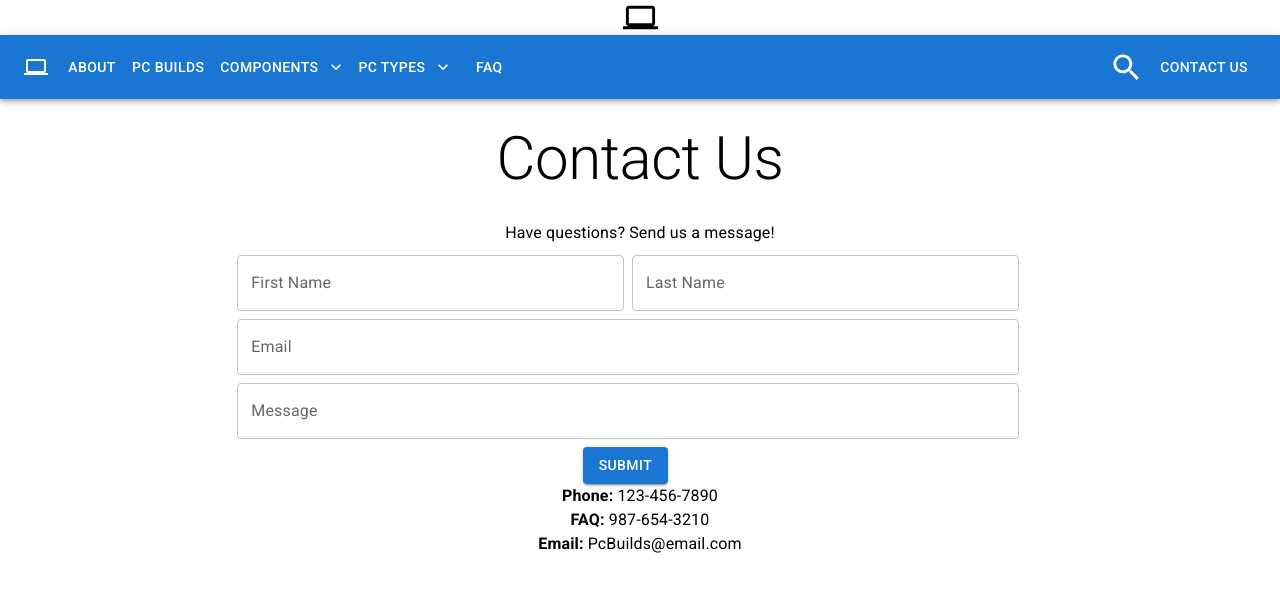
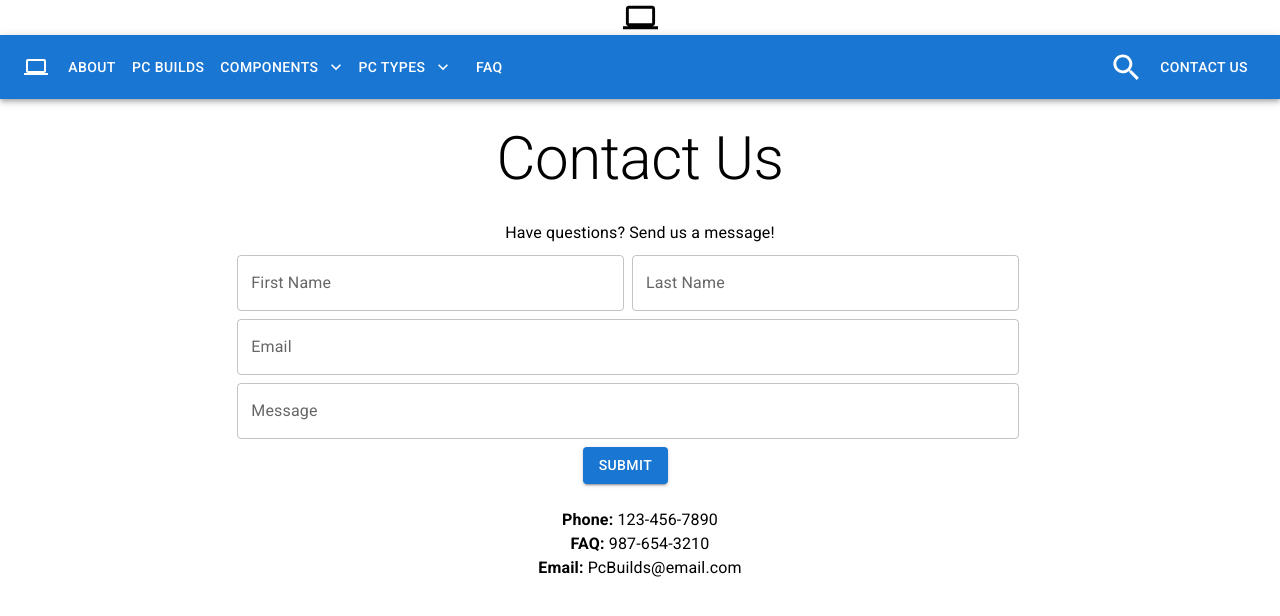
Before and after one commit to myin1/React-Projects-PC-Building, a React (Create React App) app in the folder pc-build/: page /Contact in a window 1280 px wide. Shown: the top 616 px of the page. Built offline with nearby package versions, Linux system fonts and the light colour scheme.

Commit message:
added padding to the top of the stack

```diff
--- a/pc-build/src/pages/ContactUs.jsx
+++ b/pc-build/src/pages/ContactUs.jsx
@@ -66,7 +66,7 @@ export default function Contact() {
         </Grid>
       </Container>
 
-      <Stack textAlign="center">
+      <Stack textAlign="center" paddingTop={3}>
         <Typography>
           <strong>Phone:</strong> 123-456-7890
         </Typography>
```
